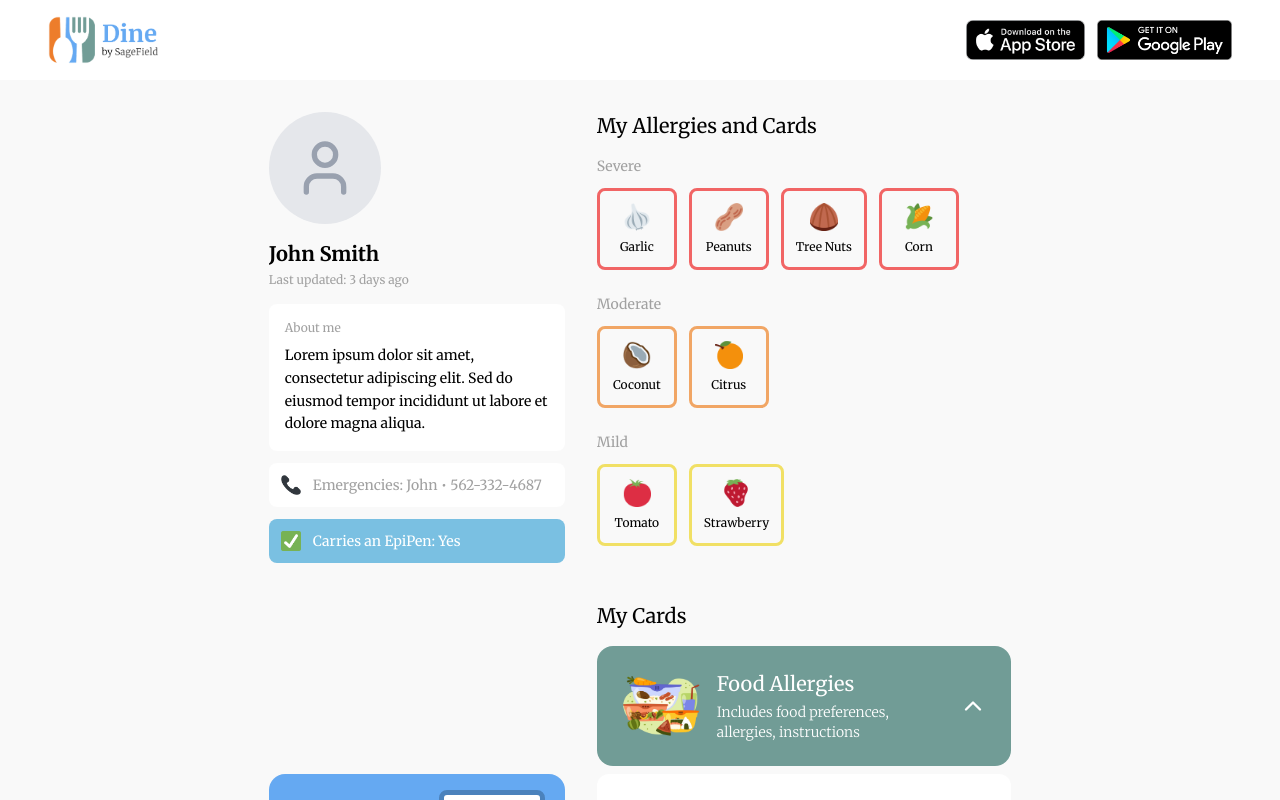
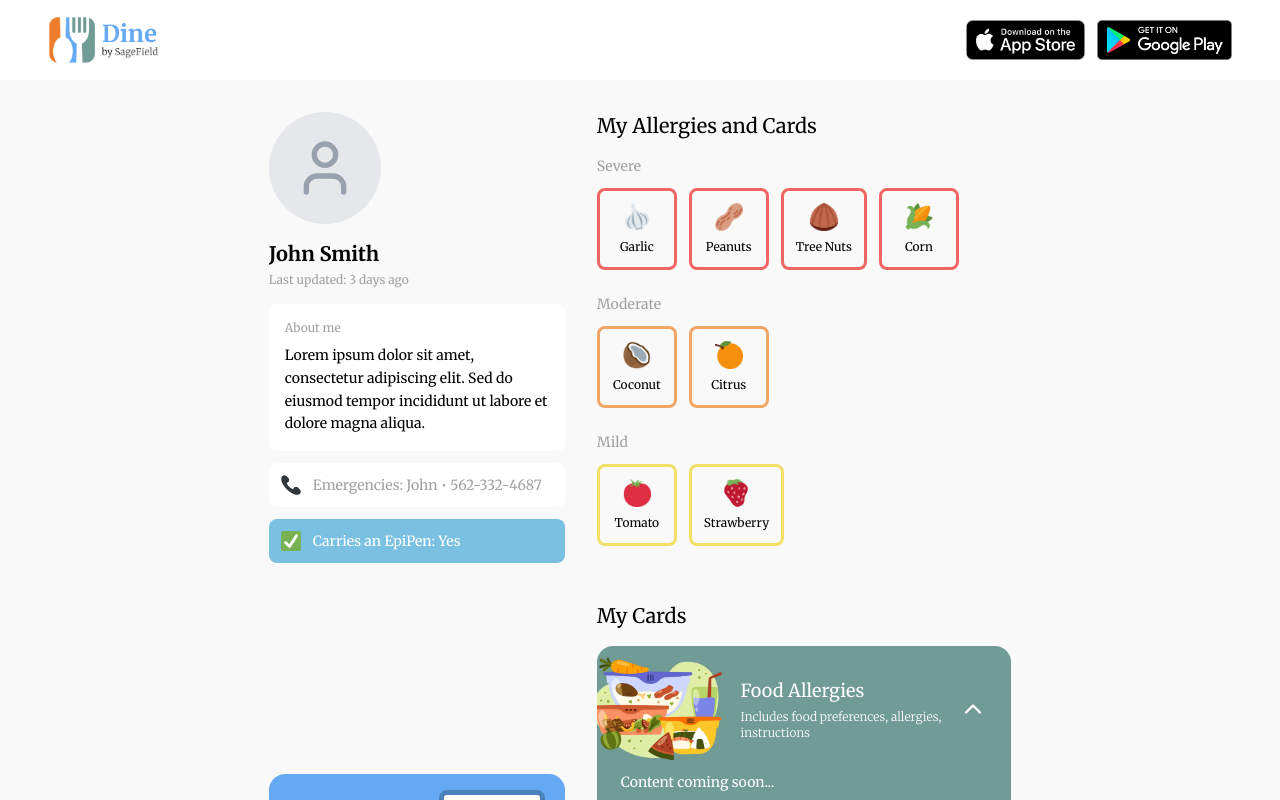
Before and after one commit to SageDevelopmentCode/dine-web, a Next.js app: page /profile/1 in a window 1280 px wide. Both pictures are taken after a click on the button 803 px from the left and 706 px from the top of the page. Shown: the top 800 px of the page. Built offline with nearby package versions, Linux system fonts and the light colour scheme.

Commit message:
expandable cards

```diff
--- a/components/ExpandableInfoCard.tsx
+++ b/components/ExpandableInfoCard.tsx
@@ -23,33 +23,35 @@ export default function ExpandableInfoCard({
   const [isExpanded, setIsExpanded] = useState(false);
 
   return (
-    <div className="w-full mb-4">
+    <div
+      className="w-full mb-4 rounded-2xl transition-all duration-300"
+      style={{ backgroundColor }}
+    >
       <button
         onClick={() => setIsExpanded(!isExpanded)}
-        className="w-full rounded-2xl p-6 flex items-center gap-4 transition-all duration-300 hover:opacity-90"
-        style={{ backgroundColor }}
+        className="w-full px-6 py-2 flex items-center gap-4 hover:opacity-90 min-h-[120px]"
       >
         {/* Icon */}
-        <div className="flex-shrink-0">
+        <div className="flex-shrink-0 -ml-8 h-[110px]">
           <Image
             src={icon}
             alt={title}
-            width={80}
-            height={80}
-            className="object-contain"
+            width={100}
+            height={100}
+            className="object-contain w-auto h-full"
           />
         </div>
 
         {/* Text Content */}
         <div className="flex-1 text-left">
           <h3
-            className="text-xl font-merriweather font-regular mb-1"
+            className="text-lg font-merriweather font-regular mb-1"
             style={{ color: COLORS.WHITE }}
           >
             {title}
           </h3>
           <p
-            className="text-sm font-merriweather font-light"
+            className="text-xs font-merriweather font-light"
             style={{ color: COLORS.WHITE }}
           >
             {description}
@@ -69,14 +71,14 @@ export default function ExpandableInfoCard({
       {/* Expandable Content */}
       <div
         className={`overflow-hidden transition-all duration-300 ease-in-out ${
-          isExpanded ? "max-h-96 opacity-100 mt-2" : "max-h-0 opacity-0"
+          isExpanded ? "max-h-96 opacity-100" : "max-h-0 opacity-0"
         }`}
       >
-        <div className="p-6 rounded-xl" style={{ backgroundColor: COLORS.WHITE }}>
+        <div className="px-6 pb-6">
           {children || (
             <p
               className="text-sm font-merriweather"
-              style={{ color: COLORS.SECONDARY_TEXT_GRAY }}
+              style={{ color: COLORS.WHITE }}
             >
               Content coming soon...
             </p>
```
